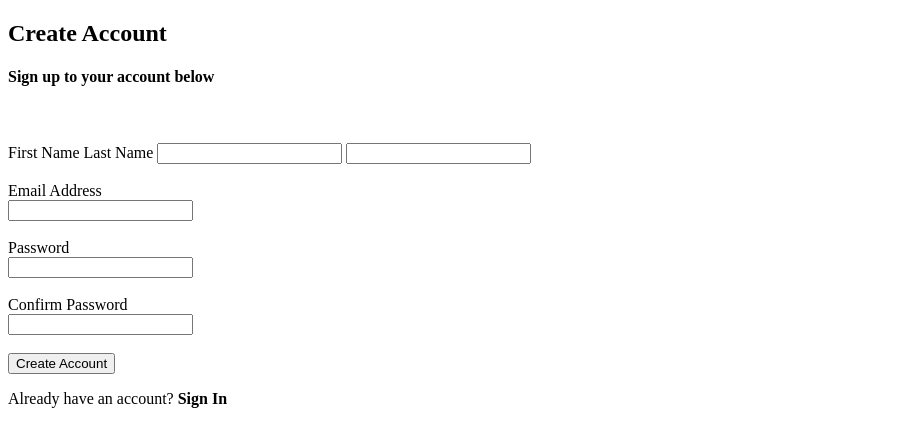
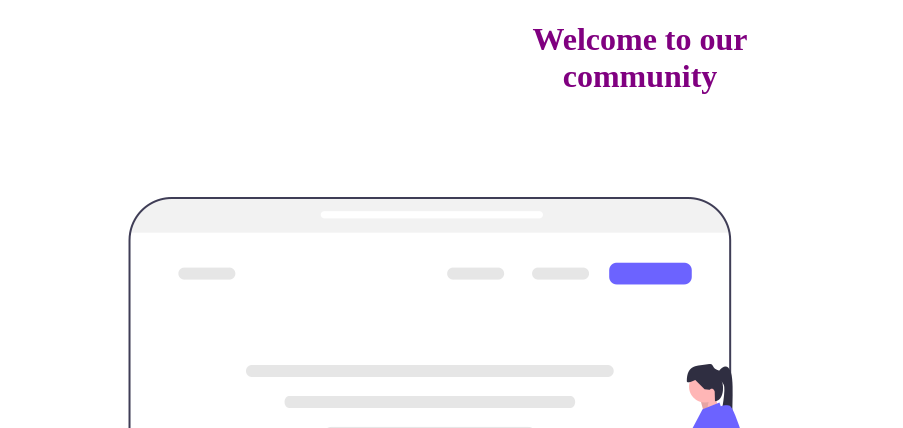
Before and after one commit to Cynthia-mueni/trial, a plain HTML site: page index.html in a window 1280 px wide. Shown: the top 428 px of the page, without its empty margins (0-903 px from the left). Drawn offline with Linux system fonts and the light colour scheme.

Commit message:
added an image

```diff
--- a/index.html
+++ b/index.html
@@ -6,6 +6,13 @@
     <title>Document</title>
     <link rel="stylesheet" href="index.css">
 </head>
+<div id="container">
+    <div class="images">
+      <h1 style="color: purple; text-align: center">
+        Welcome to our <br />community
+      </h1>
+      <img src="ImageS.png" alt="image" />
+    </div>
 <div class="form">
     <h2>Create Account</h2>
     <h4>Sign up to your account below</h4>
```
